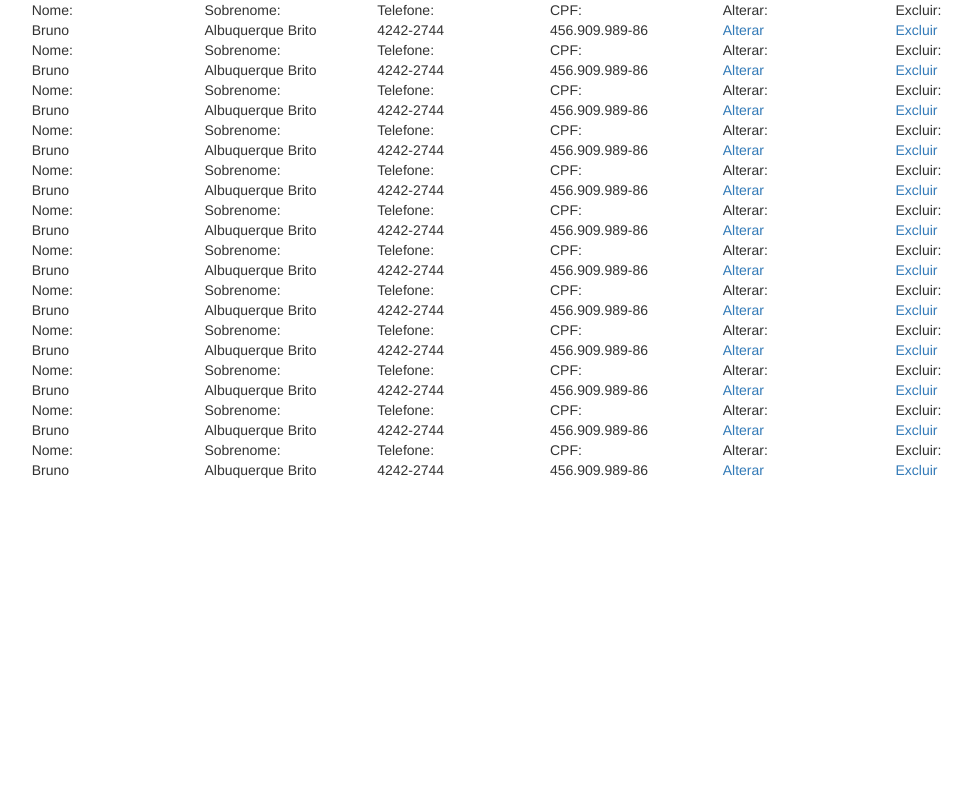
After one commit to brunoalbrito/OsorioCar, a PHP site: page /view/exibirfisica.php in a window 1280 px wide. The commit adds this page. Shown: the whole page, without its empty margins (120-1092 px from the left). Run offline with PHP 8.4, Linux system fonts and the light colour scheme.

Commit message:
Implements pages to search and appers informations
Create the pages: buscarfisica, buscarjuridica, buscarcarro, exibirfisica, exibirjuridica and exibircarro

```diff
--- /dev/null
+++ b/css/content/exibirfisica/default.css
@@ -0,0 +1,2 @@
+.text-center{text-align: center;}
+.text-middle{margin-left: auto;margin-right: auto;float: none;}
--- a/view/cadastrarfisica.php
+++ b/view/cadastrarfisica.php
@@ -57,8 +57,5 @@ include 'menusystem.php';
             </div>
         </form>
     </div>
-    <!--<iframe name="palco" src="iframeAgenda.php" width="100%"></iframe>-->
-
-
 </body>
 </html>
--- /dev/null
+++ b/view/exibirfisica.php
@@ -0,0 +1,100 @@
+<html>
+<html lang="pt-br">
+<head>
+	<title>Mecanica OsorioCar</title>
+	<meta charset="utf-8">
+	<!--Colocar isso para ficar responsivo-->
+	<meta name="viewport" content="width=device-width, initial-scale=1, maximum-scale=1, user-scalable=no">
+	<meta name="author" content="Bruno Albuquerque Brito">
+
+	<link rel="stylesheet" href="../css/bootstrap.css">
+
+	<script src="../js/jquery-2.2.3.min.js"></script>
+	<script src="../js/bootstrap.min.js"></script>
+
+	<link rel="stylesheet" href="../css/font-awesome.css">
+	<link rel="stylesheet" href="../css/font-awesome.min.css">
+
+
+	<link href='https://fonts.googleapis.com/css?family=Merriweather' rel='stylesheet' type='text/css'>
+
+	<link rel="stylesheet" type="text/css" href="../css/content/exibirfisica/default.css">
+
+
+</head>
+<body>
+	<div class="content">
+		<?php
+			for ($i=0; $i < 12 ; $i++)
+				echo "<div class='col-md-10 col-sm-12 col-xs-12 text-middle'>
+
+			<!-- NOME -->
+			<div class='col-md-2 col-sm-2 col-xs-2'>
+				<div class='col-md-12 col-sm-12 col-xs-12'>
+					Nome:
+				</div>
+				<!-- REPETIR O NOME AQUI -->
+				<div class='col-md-12 col-sm-12 col-xs-12'>
+					Bruno
+				</div>
+			</div>
+
+			<!--SOBRENOME-->
+			<div class='col-md-2 col-sm-12 col-xs-12'>
+				<div class='col-md-12 col-sm-12 col-xs-12'>
+					Sobrenome:
+				</div>
+				<!-- REPETIR O NOME AQUI -->
+				<div class='col-md-12 col-sm-12 col-xs-12'>
+					Albuquerque Brito
+				</div>
+			</div>
+
+			<!--TELEFONE-->
+			<div class='col-md-2 col-sm-12 col-xs-12'>
+				<div class='col-md-12 col-sm-12 col-xs-12'>
+					Telefone:
+				</div>
+				<!-- REPETIR O NOME AQUI -->
+				<div class='col-md-12 col-sm-12 col-xs-12'>
+					4242-2744
+				</div>
+			</div>
+
+			<!-- CPF -->
+			<div class='col-md-2 col-sm-12 col-xs-12'>
+				<div class='col-md-12 col-sm-12 col-xs-12'>
+					CPF:
+				</div>
+				<!-- REPETIR O NOME AQUI -->
+				<div class='col-md-12 col-sm-12 col-xs-12'>
+					456.909.989-86
+				</div>
+			</div>
+
+			<!-- ALTERAR -->
+			<div class='col-md-2 col-sm-6 col-xs-6'>
+				<div class='col-md-12 col-sm-12 col-xs-12'>
+					Alterar:
+				</div>
+				<!-- REPETIR O NOME AQUI -->
+				<div class='col-md-12 col-sm-12 col-xs-12'>
+					<a href='#'>Alterar</a>
+				</div>
+			</div>
+
+			<!-- EXCLUIR -->
+			<div class='col-md-2 col-sm-6 col-xs-6'>
+				<div class='col-md-12 col-sm-12 col-xs-12'>
+					Excluir:
+				</div>
+				<!-- REPETIR O NOME AQUI -->
+				<div class='col-md-12 col-sm-12 col-xs-12'>
+					<a href='#'>Excluir</a>
+				</div>
+			</div>
+		</div>"
+		?>
+	</div>
+</body>
+</html>
--- a/view/menusystem.php
+++ b/view/menusystem.php
@@ -25,7 +25,7 @@
     <link href='https://fonts.googleapis.com/css?family=Merriweather' rel='stylesheet' type='text/css'>
 </head>
 <body>
-  <nav class="navbar navbar-default">
+  <nav class="navbar navbar-default" style="margin-bottom: 0px;">
       <div class="container-fluid">
         <!-- Brand and toggle get grouped for better mobile display -->
         <div class="navbar-header">
```
Also changed, not shown: css/content/buscarfisica/default.css (added, +11 -0 lines), view/buscarcarros.php (added, +26 -0 lines), view/buscarfisica.php (added, +26 -0 lines), view/buscarjuridica.php (added, +26 -0 lines), view/exibircarro.php (added, +97 -0 lines), view/exibirjuridica.php (added, +86 -0 lines), css/content/cadastrarfisica/default.css (line endings or trailing spaces).
